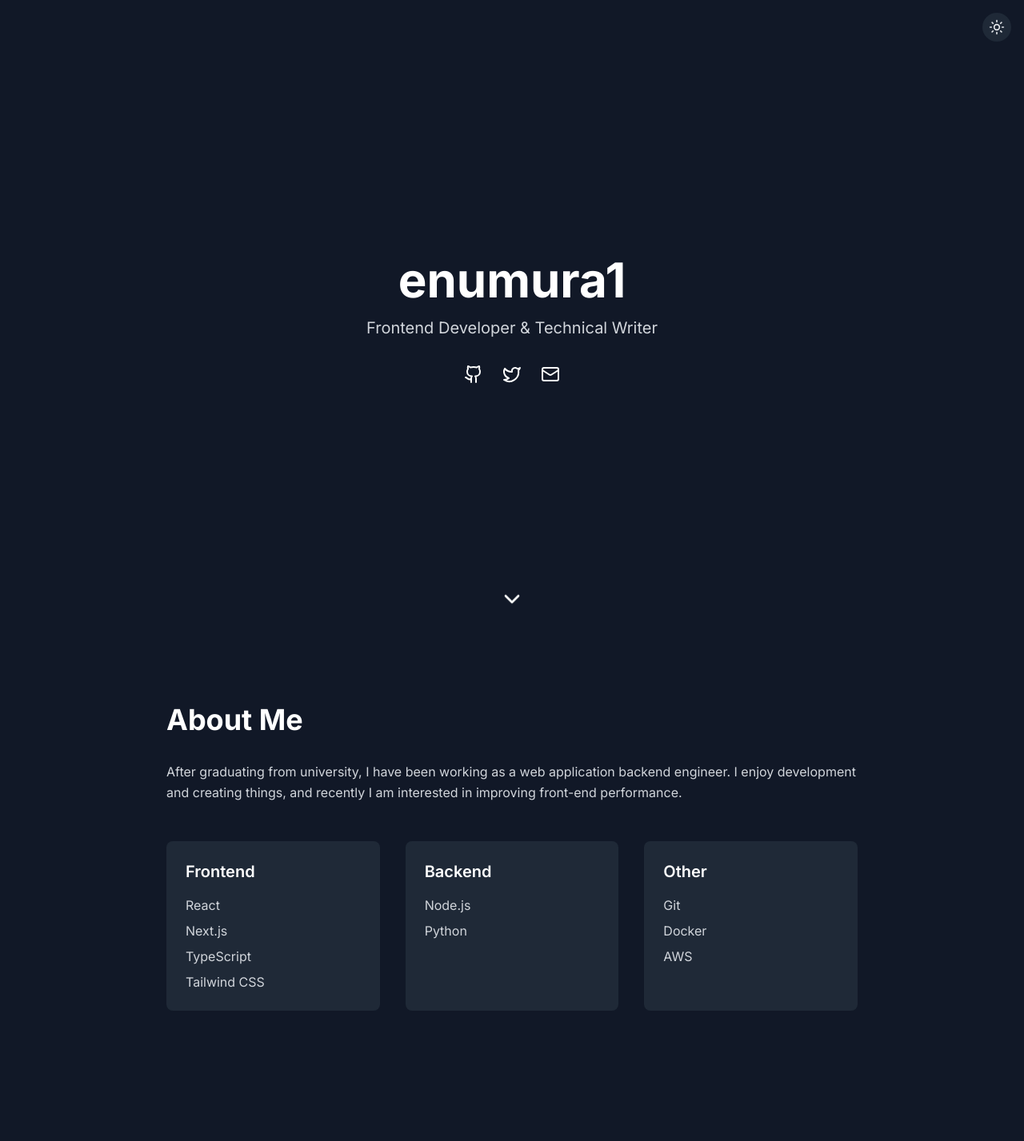
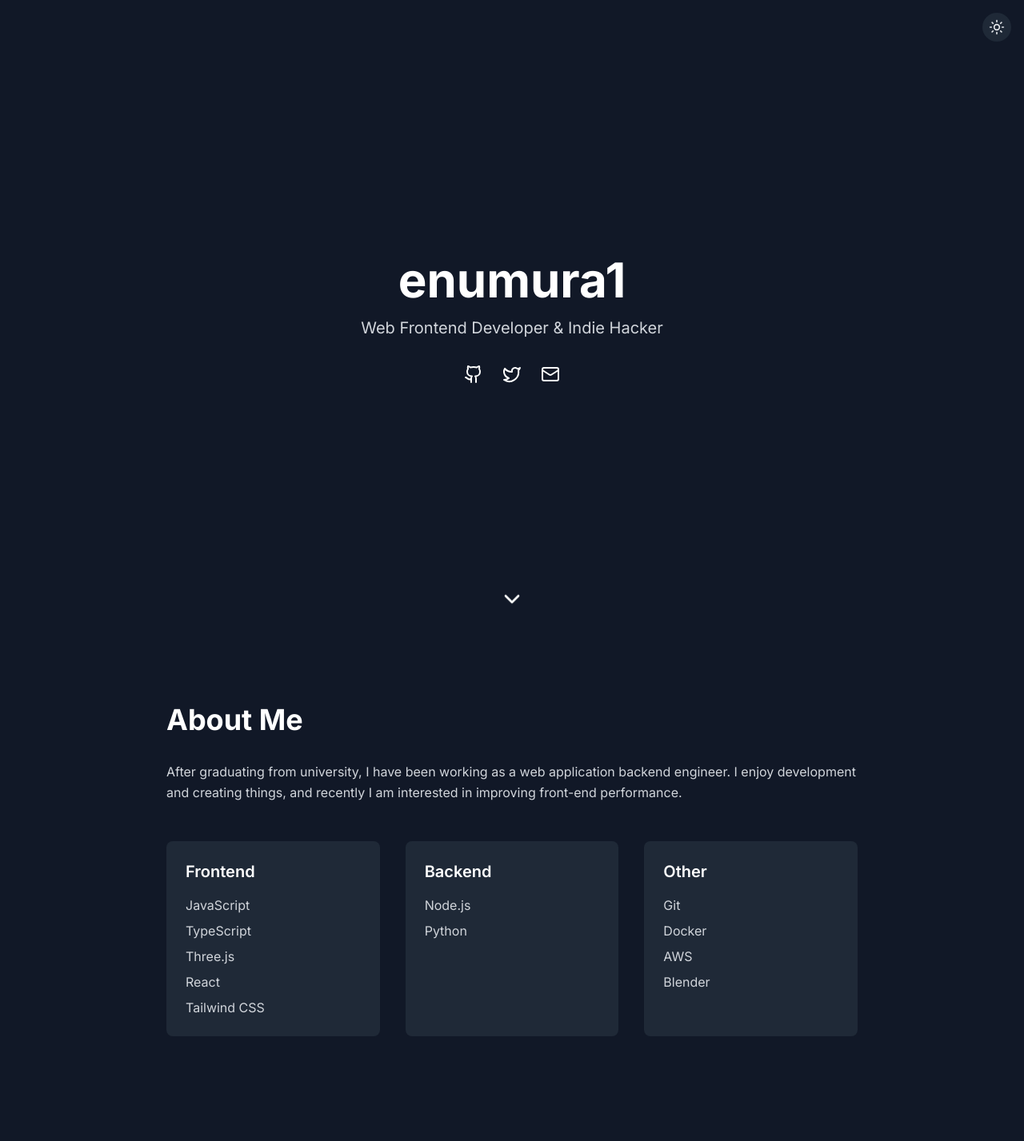
Before and after one commit to enumura1/portofolio-site-v3, a Next.js app: page / in a window 1280 px wide. Shown: the top 1427 px of the page at 80% size. Built offline with nearby package versions, Linux system fonts and the light colour scheme.

Commit message:
fix contents position

```diff
--- a/src/app/page.tsx
+++ b/src/app/page.tsx
@@ -19,9 +19,9 @@ export default function Home() {
       <About />
       <Timeline />
       <Certifications />
-      <Projects />
       <Articles />
       <Blog />
+      <Projects />
     </main>
   )
 }
--- a/src/components/static/About.tsx
+++ b/src/components/static/About.tsx
@@ -6,7 +6,7 @@ type Skill = {
   const skills: Skill[] = [
     {
       name: "Frontend",
-      items: ["React", "Next.js", "TypeScript", "Tailwind CSS"]
+      items: ["JavaScript", "TypeScript", "Three.js", "React", "Tailwind CSS"]
     },
     {
       name: "Backend",
@@ -14,7 +14,7 @@ type Skill = {
     },
     {
       name: "Other",
-      items: ["Git", "Docker", "AWS"]
+      items: ["Git", "Docker", "AWS", "Blender"]
     }
   ];
 
--- a/src/components/static/Hero.tsx
+++ b/src/components/static/Hero.tsx
@@ -7,7 +7,7 @@ export function Hero() {
         <h1 className="text-6xl font-bold mb-4">enumura1</h1>
         <p className="text-xl mb-8">
           <span className="text-gray-600 dark:text-gray-300">
-            Frontend Developer & Technical Writer
+            Web Frontend Developer & Indie Hacker
           </span>
         </p>
         <div className="flex space-x-6 justify-center">
--- a/src/components/static/Timeline.tsx
+++ b/src/components/static/Timeline.tsx
@@ -20,6 +20,12 @@ const timeline: TimelineItem[] = [
   },
   {
     year: "2023",
+    company: "c",
+    role: "c",
+    description: "c"
+  },
+  {
+    year: "2022",
     company: "c",
     role: "c",
     description: "c"
```
Also changed, not shown: public/images/placeholder.jpg (deleted).
